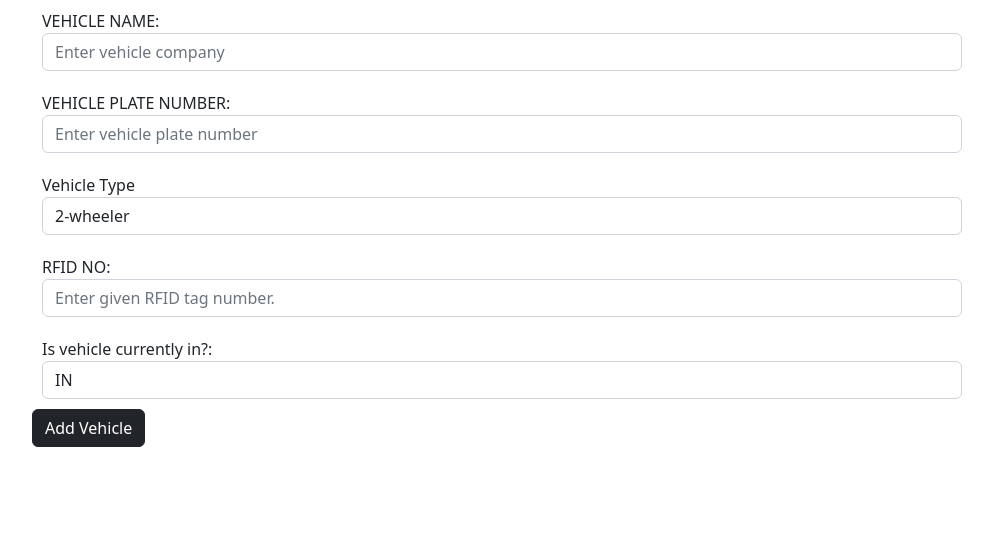
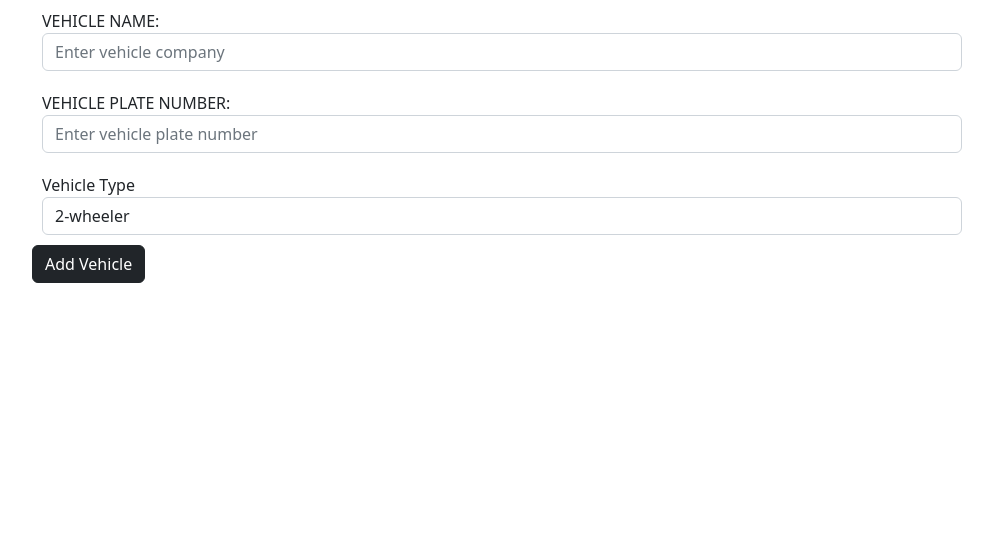
Before and after one commit to Shashank280804/ParkEase, a Flask app: template PMS/templates/vehicle_details.html in a window 1280 px wide. Shown: the part 257-804 px from the top of the page, without its empty margins (138-1131 px from the left). After the commit the page ends 540 px from the top, so only its background shows below. Run offline with Flask 3, Linux system fonts and the light colour scheme; the template is opened without the code that fills it: values that come from a table or form of the project are taken from there, others are empty; parts of the project's set-up code (start-up, migrations or seed data) failed here and were passed over; some libraries are stand-ins or nearby versions.

Commit message:
Removed rfid elements

```diff
--- a/PMS/excel_Final.py
+++ b/PMS/excel_Final.py
@@ -20,13 +20,11 @@ class LicensePlate(db.Model):
     time = db.Column(db.String(20), nullable=False)
     state = db.Column(db.String(20))
     number = db.Column(db.String(20), nullable=False)
-    vehicle_id = db.Column(db.Integer, db.ForeignKey('vehicles.rfid_no'))
     vehicle = relationship('Vehicle', back_populates='plates')
 
 
 class Vehicle(db.Model):
     __tablename__ ='vehicles'
-    rfid_no = db.Column(db.Integer, primary_key=True)
     vehicle_name = db.Column(db.String(80), nullable=False)
     vehicle_type = db.Column(db.String(80), nullable=False)
     vehicle_plate = db.Column(db.String(80), nullable=False)
--- a/PMS/main.py
+++ b/PMS/main.py
@@ -52,7 +52,6 @@ class LicensePlate(db.Model):
     time = db.Column(db.String(20), nullable=False)
     state = db.Column(db.String(20))
     number = db.Column(db.String(20), nullable=False)
-    vehicle_id = db.Column(db.Integer, db.ForeignKey('vehicles.rfid_no'))
     vehicle = relationship('Vehicle', back_populates='plates')
 
 # ... (existing code)
@@ -61,7 +60,6 @@ class LicensePlate(db.Model):
 
 class Vehicle(db.Model):
     __tablename__ ='vehicles'
-    rfid_no = db.Column(db.Integer, primary_key=True)
     vehicle_name = db.Column(db.String(80), nullable=False)
     vehicle_type = db.Column(db.String(80), nullable=False)
     vehicle_plate = db.Column(db.String(80), nullable=False)
@@ -107,7 +105,6 @@ class VehicleForm(FlaskForm):
     vehicle_name = StringField("VEHICLE NAME:", validators=[DataRequired(), Length(min=2, max=10)])
     vehicle_type = SelectField("Vehicle Type", validators=[DataRequired()], choices=['2-wheeler', '3-wheeler', '4-wheeler'])  # Dropdown
     vehicle_plate = StringField("VEHICLE PLATE NUMBER:", validators=[DataRequired(), Length(min=4, max=10)])
-    rfid_no = StringField("RFID NO:", validators=[DataRequired()])
     status = SelectField("Is vehicle currently in?:", validators=[DataRequired()], choices=['IN', 'OUT'])
     add_veh = SubmitField('Add Vehicle')
 
@@ -227,7 +224,7 @@ def vehicle_registration():
             else:
                 st = False
 
-            new_vehicle = Vehicle(vehicle_name=form.vehicle_name.data, vehicle_type=form.vehicle_type.data, vehicle_plate=form.vehicle_plate.data, rfid_no=form.rfid_no.data, vehicle_status=st, owner_id=current_user.id)
+            new_vehicle = Vehicle(vehicle_name=form.vehicle_name.data, vehicle_type=form.vehicle_type.data, vehicle_plate=form.vehicle_plate.data,owner_id=current_user.id)
             db.session.add(new_vehicle)
             db.session.commit()
             vehicle_list = Vehicle.query.all()  # Get all vehicle information from table.
--- a/PMS/templates/vehicle_details.html
+++ b/PMS/templates/vehicle_details.html
@@ -11,10 +11,8 @@
       {{ form.vehicle_plate(class='form-control', placeholder='Enter vehicle plate number') }}</div>
     <div class="form-group">{{ form.vehicle_type.label }}
       {{ form.vehicle_type(class='form-control') }}</div>
-    <div class="form-group">{{ form.rfid_no.label }}
-      {{ form.rfid_no(class='form-control', placeholder='Enter given RFID tag number.') }}</div>
-    <div class="form-group">{{ form.status.label }}
-      {{ form.status(class='form-control', placeholder='Current status of the vehicle.') }}</div>
+
+
     {{ form.add_veh(class='btn btn-dark btn-large sub-btn') }}
   </form>
 </div>
--- a/PMS/templates/vehicles.html
+++ b/PMS/templates/vehicles.html
@@ -21,7 +21,7 @@
         {% for veh in v_list %}
           {% if veh.owner_id == current_user.id %}
             <tr>
-              <td>{{ veh.rfid_no }}</td>
+
               <td>{{ veh.vehicle_type }}</td>
               <td>{{ veh.vehicle_plate }}</td>
             </tr>
```
